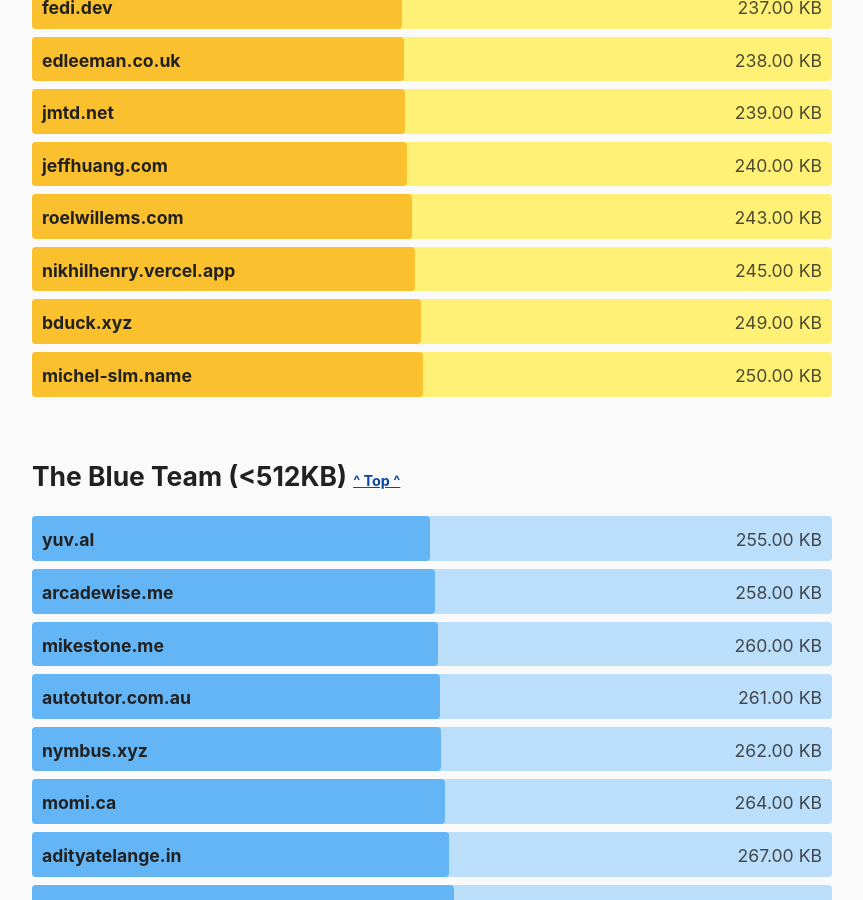
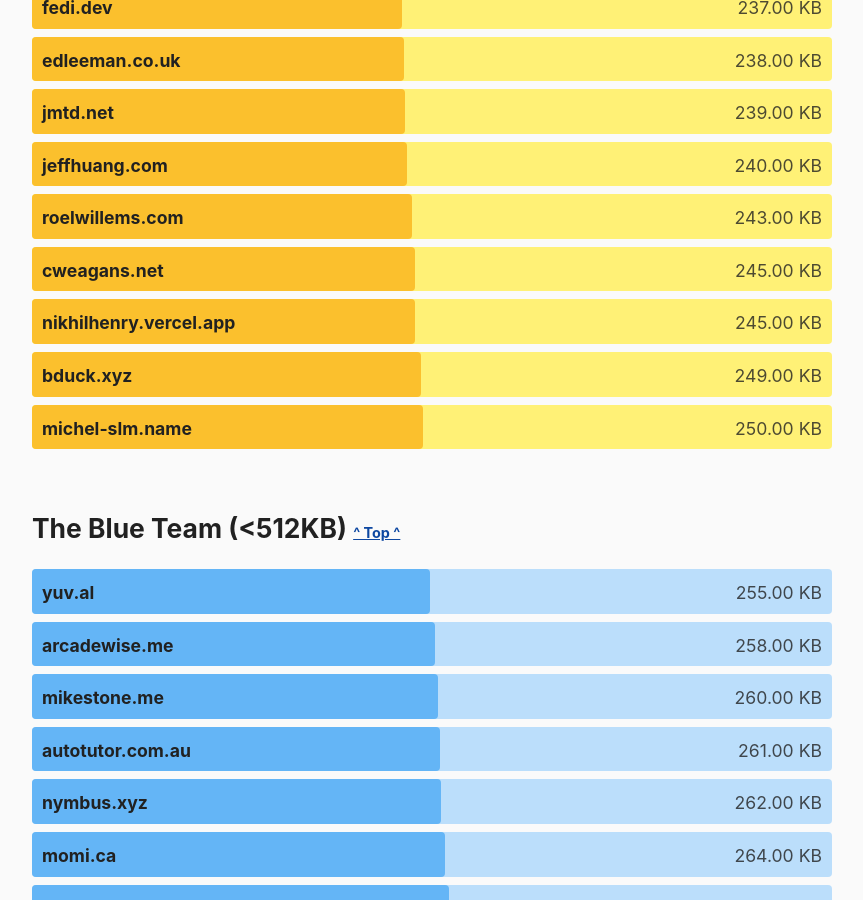
Before and after one commit to kevquirk/512kb.club, a Jekyll site: the page built from index.md, in a window 1280 px wide and 900 px high, scrolled down 24997 px. Shown: the whole window, without its empty margins (208-1071 px from the left). Built offline with Jekyll 4.4.1, drawn with Linux system fonts in a browser that asks for light colours.

Commit message:
Add cweagans.net to the list

```diff
--- a/_data/sites.yml
+++ b/_data/sites.yml
@@ -657,6 +657,11 @@
   url: https://www.curiositry.com/
   size: 189
   last_checked: 2022-05-15
+
+- domain: cweagans.net
+  url: https://www.cweagans.net/
+  size: 245
+  last_checked: 2023-01-20
 
 - domain: cyber-diocletian.github.io
   url: https://cyber-diocletian.github.io/
```
